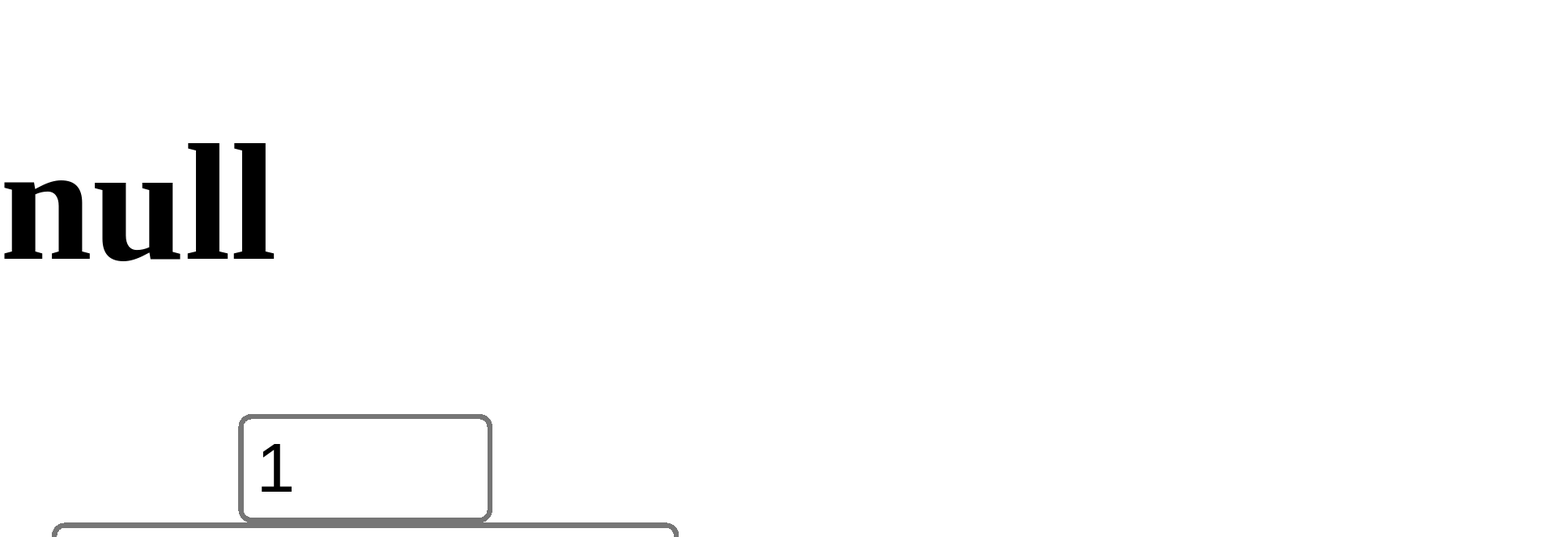
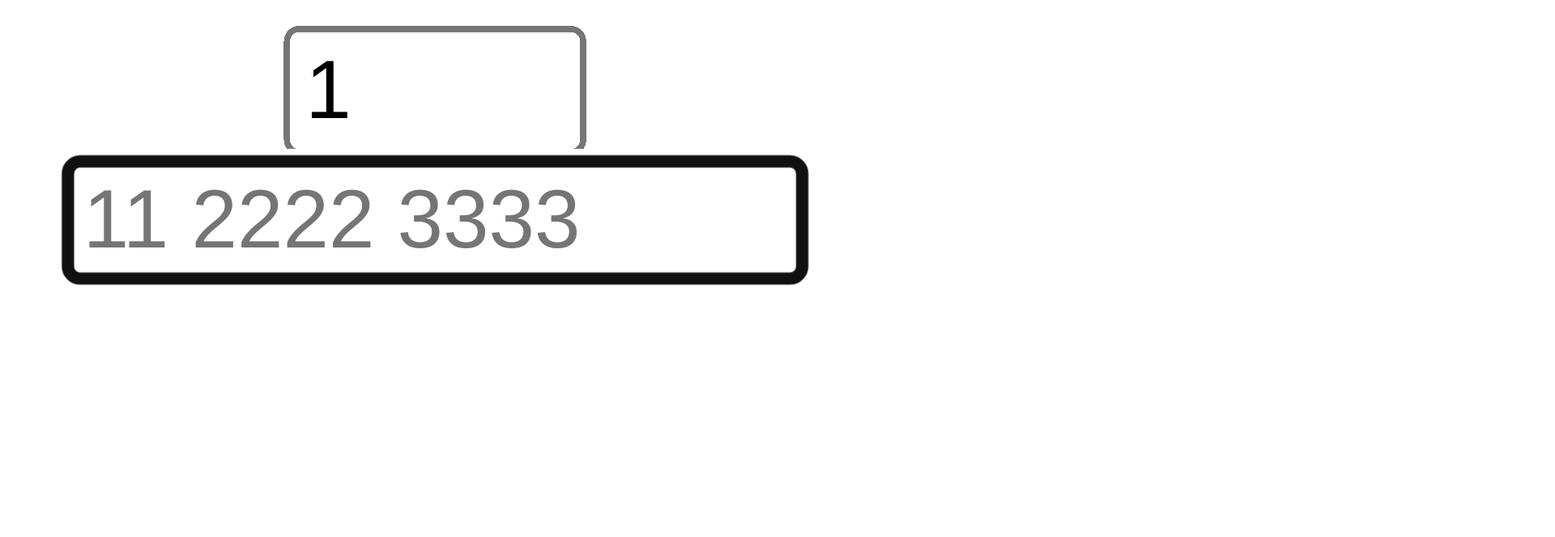
Before and after one commit to mrgnw/textme, a SvelteKit app: page / in a window 1280 px wide. Shown: the top 664 px of the page at 81% size, 1920 px wide, since content can reach past the window. Built offline with nearby package versions, Linux system fonts and the light colour scheme.

Commit message:
animate scaling

```diff
--- a/src/routes/+page.svelte
+++ b/src/routes/+page.svelte
@@ -1,17 +1,26 @@
 <script>
 	import { onMount } from 'svelte';
+	import { scale } from 'svelte/transition';
+	import { tweened } from 'svelte/motion';
+	import { cubicOut } from 'svelte/easing';
+
   export let data;
 
-	let contentWidth = 200;
+	let contentWidth = 138;
 	let contentHeight = 105;
-	let scale = 3;
+
+	const contentScale = tweened(1, {
+		duration: 500,
+		easing: cubicOut,
+	});
 
 	const updateScale = () => {
 		const viewportWidth = window.innerWidth;
 		const viewportHeight = window.innerHeight;
 		const widthScale = viewportWidth / contentWidth;
 		const heightScale = viewportHeight / contentHeight;
-		scale = Math.min(widthScale, heightScale);
+		const newScale = Math.min(widthScale, heightScale);
+		contentScale.set(newScale);
 	};
 
 	// Update the scale whenever the window is resized
@@ -19,23 +28,6 @@
 		updateScale();
 		window.addEventListener('resize', updateScale);
 	});
-
-  onMount(async () => {
-    if (navigator.clipboard === undefined) {
-      console.error('Clipboard API not supported');
-      return;
-    }
-
-    try {
-      const text = await navigator.clipboard.readText();
-      let xx = norm(text);
-      console.log(xx);
-      ready = true;
-    } catch (err) {
-      console.error('Failed to read clipboard contents: ', err);
-    }
-  });
-
 	let value = '';
 
 	function norm(phone, country_code = '1') {
@@ -61,12 +53,8 @@
 		} else {
 			result = `+${country_code}${last10}`;
 		}
-		console.debug(result);
 		return result;
 	}
-	// function setCountryCode(code) {
-	// 	country_code = code;
-	// }
 
 	// let value = '';
 	let normed = '';
@@ -80,17 +68,13 @@
 
 <div class="container">
 
-	<div class="content" style="transform: scale({scale}); transform-origin: top left;">
-		<!-- <div class="flags">
-			<span on:click={() => setCountryCode('1')}>🇺🇸</span>
-			<span on:click={() => setCountryCode('52')}>🇲🇽</span>
-			<span on:click={() => setCountryCode('54')}>🇦🇷</span>
-			<span on:click={() => setCountryCode('55')}>🇧🇷</span>
-		</div> -->
-    <h1>{data.country_phone}</h1>
+	<div class="content"
+	in:scale="{{ duration: $contentScale }}"
+	style="transform-origin: top left; transform: scale({$contentScale})"
+	>
 		<div class="inputs-container" style="text-align: center;">
 			<input bind:value={country_code} placeholder="country code" size="3" />
-			<input bind:value type="tel" placeholder="11 2222 3333" size="12" />
+			<input bind:value autofocus type="tel" placeholder="11 2222 3333" size="12"/>
 		</div>
 
 		<div class="wrappa">
@@ -116,6 +100,9 @@
 </div>
 
 <style>
+	:root {
+		overflow: hidden;
+	}
 	.inputs-container {
 		width: 140px;
 	}
@@ -129,13 +116,12 @@
 		left: 0;
 		right: 0;
 		bottom: 0;
-		margin: auto;
+		margin-top: 2rem;
 	}
 
 	.wrappa {
 		min-height: 2em;
 	}
-	.flags,
 	.apps {
 		font-size: 3em;
 		display: flex;
@@ -157,7 +143,6 @@
 	}
 	ul {
 		display: flex;
-		/* flex-direction: row; */
 		list-style: none;
 		padding: 0;
 		margin: 0;
```
